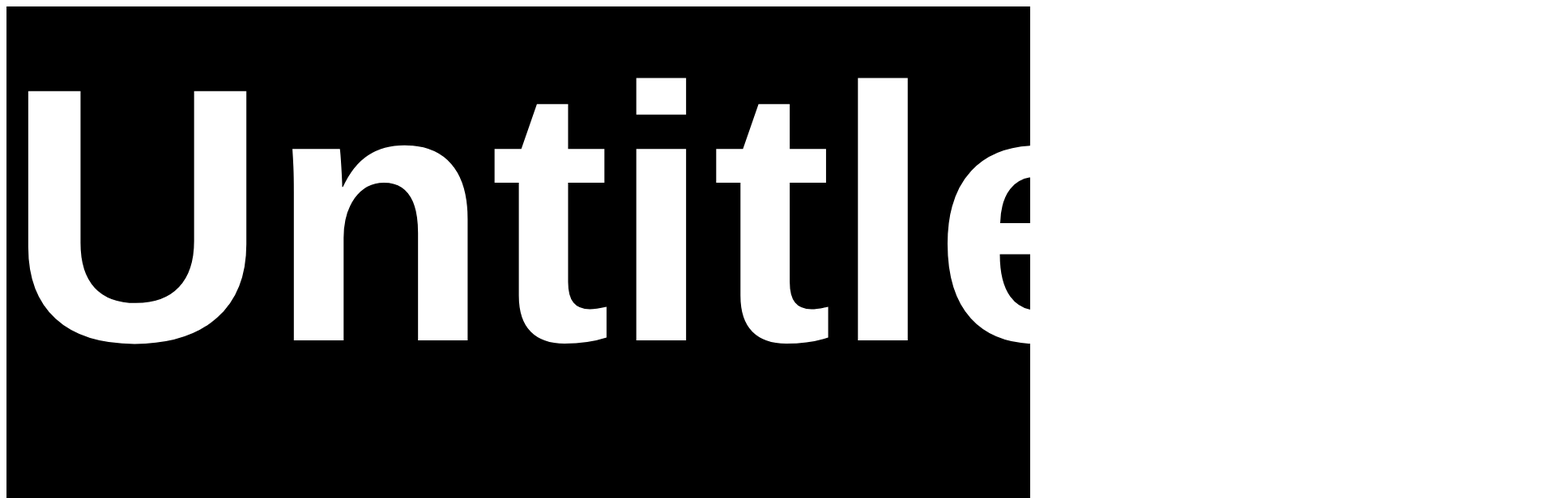
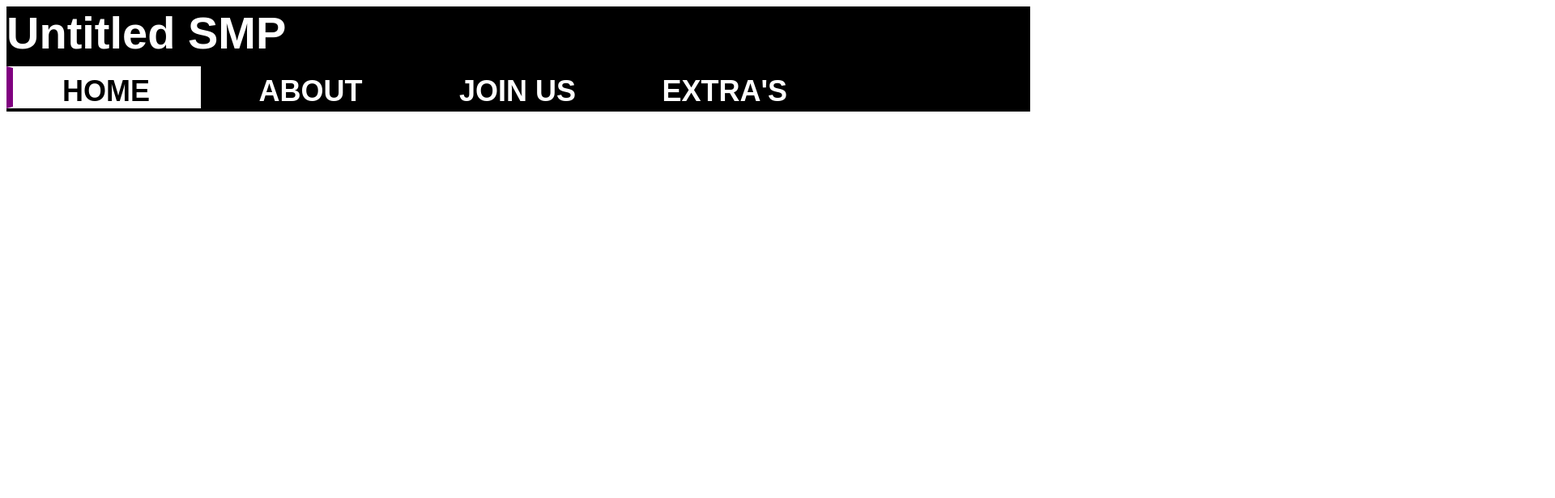
Before and after one commit to untitled-smp/untitled-smp.github.io, a plain HTML site: page index.html in a window 1280 px wide. Shown: the top 616 px of the page at 81% size, 1920 px wide, since content can reach past the window. Drawn offline with Linux system fonts and the light colour scheme.

Commit message:
Update style.css

```diff
--- a/css/style.css
+++ b/css/style.css
@@ -2,10 +2,10 @@
   color:white;
   background-color:black;
   font-family:"Arial", Times, serif;
-  font-size:28em;
+  font-size:56px;
   font-weight:bold;
   position:top;
-  top:0em;
+  top:0px;
   width:relative;
   height:relative;
 }
@@ -13,26 +13,26 @@
   color:white;
   background-color:black;
   font-family:"Arial", Times, serif;
-  font-size:1em;
+  font-size:36px;
   font-weight:bold;
   position:relative;
-  top:0em;
-  width:120em;
-  height:26em;
-  border:1em solid black;
-  padding:4em;
+  top:0px;
+  width:240px;
+  height:52px;
+  border:2px solid black;
+  padding:8px;
 }
 .navbar_button_selected {
   color:black;
   background-color:white;
   font-family:"Arial", Times, serif;
-  font-size:1em;
+  font-size:36px;
   font-weight:bold;
   position:relative;
-  top:0em;
-  width:12em;
-  height:26em;
-  border:1em solid white;
-  border-left:4em solid purple;
-  padding:4em;
+  top:0px;
+  width:240px;
+  height:52px;
+  border:2px solid white;
+  border-left:8px solid purple;
+  padding:8px;
 }
```
